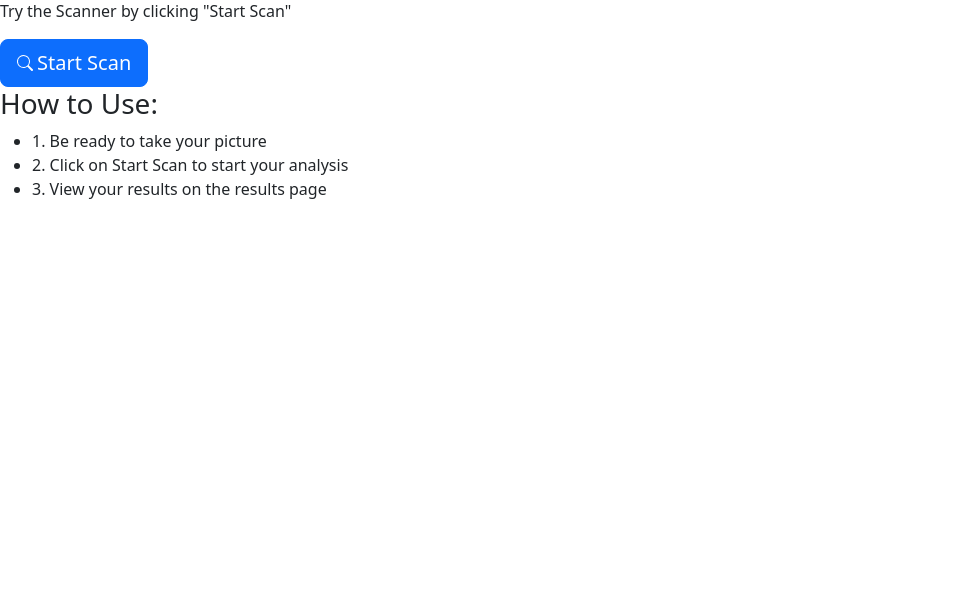
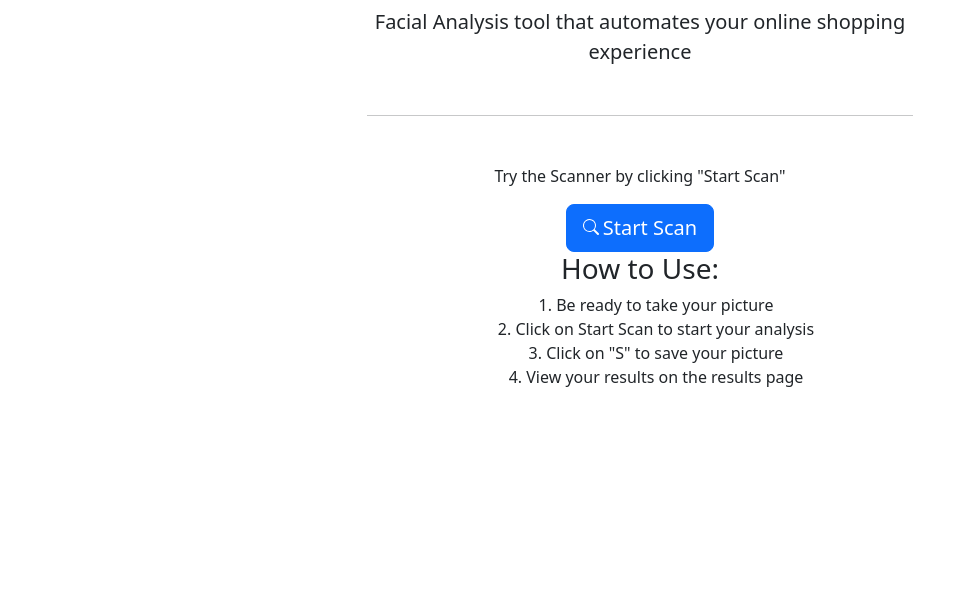
Before and after one commit to kts-alt/bio-beauty, a Flask app: page /instructions in a window 1280 px wide. Shown: the part 211-800 px from the top of the page, without its empty margins (0-967 px from the left). Run offline with Flask 2, Linux system fonts and the light colour scheme.

Commit message:
added more styling

```diff
--- a/routes.py
+++ b/routes.py
@@ -1,5 +1,5 @@
 from app import app
-from dfs import objs, run_dfs
+from dfs import run_dfs
 from flask import render_template
 
 @app.route('/')
--- a/static/style.css
+++ b/static/style.css
@@ -1,3 +1,6 @@
 h1 {
-    background-color: #3F00FF;
+    color: white;
+    background-image: url('https://previews.123rf.com/images/foxaon/foxaon1203/foxaon120300167/12751991-abstract-robot-eye.jpg');
+    background-size: cover;
+
 }
--- a/templates/about.html
+++ b/templates/about.html
@@ -1,6 +1,8 @@
 {% extends "base.html" %}
 
 {% block main %}
-<h3>About BioBeauty</h3>
-<p>BioBeauty is an automated shopping tool that generates your shopping preferences based on an analysis of your face</p>
+<div class="container text-center">
+    <h3>About BioBeauty</h3>
+    <p>BioBeauty is an automated shopping tool that generates your shopping preferences based on an analysis of your face</p>
+</div>
 {% endblock %}
--- a/templates/base.html
+++ b/templates/base.html
@@ -9,30 +9,40 @@
 </head>
 <body>
 <nav class="navbar navbar-expand-lg navbar-light bg-light">
+    <div class="container">
         <a class="navbar-brand" href="{{ url_for('index') }}">BioBeauty</a>
         <svg xmlns="http://www.w3.org/2000/svg" width="27" height="27" fill="currentColor" class="bi bi-moon" viewBox="0 0 16 16">
         <path d="M6 .278a.768.768 0 0 1 .08.858 7.208 7.208 0 0 0-.878 3.46c0 4.021 3.278 7.277 7.318 7.277.527 0 1.04-.055 1.533-.16a.787.787 0 0 1 .81.316.733.733 0 0 1-.031.893A8.349 8.349 0 0 1 8.344 16C3.734 16 0 12.286 0 7.71 0 4.266 2.114 1.312 5.124.06A.752.752 0 0 1 6 .278zM4.858 1.311A7.269 7.269 0 0 0 1.025 7.71c0 4.02 3.279 7.276 7.319 7.276a7.316 7.316 0 0 0 5.205-2.162c-.337.042-.68.063-1.029.063-4.61 0-8.343-3.714-8.343-8.29 0-1.167.242-2.278.681-3.286z"/>
         </svg>
-  <button class="navbar-toggler" type="button" data-toggle="collapse" data-target="#navbarNavAltMarkup" aria-controls="navbarNavAltMarkup" aria-expanded="false" aria-label="Toggle navigation">
-    <span class="navbar-toggler-icon"></span>
         </button>
-  <div class="collapse navbar-collapse" id="navbarNavAltMarkup">
+        <div class="collapse navbar-collapse" id="navbarNavAltMarkup"></div>
         <div class="navbar-nav">
           <a class="nav-item nav-link" href="{{ url_for('about') }}">About</a>
           <a class="nav-item nav-link" href="{{ url_for('instructions') }}">Instructions</a>
           <a class="nav-item nav-link" href="{{ url_for('webcam') }}">Start Scan</a>
         </div>
       </div>
+    </div>
 </nav>
-<div class="jumbotron">
-    <h1 class="display-4">Welcome to BioBeauty</h1>
+<div class="jumbotron jumbotron-fluid text-center">
+    <div class="container">
+        <div class="row">
+            <div class="col">
+            </div>
+            <div class="col-6">
+                <h1 class="display-3">Welcome to BioBeauty</h1>
                 <p class="lead">Facial Analysis tool that automates your online shopping experience</p>
-    <hr class="my-4">
+                <hr class="my-5">
                 <p>Try the Scanner by clicking "Start Scan"</p>
                 <a class="btn btn-primary btn-lg" href="{{ url_for('webcam') }}" role="button"><svg xmlns="http://www.w3.org/2000/svg" width="20" height="20" fill="currentColor" class="bi bi-search" viewBox="0 0 20 20">
                 <path d="M11.742 10.344a6.5 6.5 0 1 0-1.397 1.398h-.001c.03.04.062.078.098.115l3.85 3.85a1 1 0 0 0 1.415-1.414l-3.85-3.85a1.007 1.007 0 0 0-.115-.1zM12 6.5a5.5 5.5 0 1 1-11 0 5.5 5.5 0 0 1 11 0z"/>
                 </svg>Start Scan</a>
             </div>
+            <div class="col">
+            </div>
+        </div>
+    </div>
+</div>
 </body>
 </html>
 {% block main %}
--- a/templates/instructions.html
+++ b/templates/instructions.html
@@ -1,10 +1,14 @@
 {% extends "base.html" %}
 
 {% block main %}
-<h3>How to Use:</h3>
-<ul>
-    <li>1. Be ready to take your picture</li>
-    <li>2. Click on Start Scan to start your analysis</li>
-    <li>3. View your results on the results page</li>
-</ul>
+<div class="container text-center">
+    <h3>How to Use:</h3>
+    <ul style="list-style-type: none">
+        <li>1. Be ready to take your picture</li>
+        <li>2. Click on Start Scan to start your analysis</li>
+        <li>3. Click on "S" to save your picture</li>
+        <li>4. View your results on the results page</li>
+    </ul>
+</div>
+
 {% endblock %}
```
Also changed, not shown: templates/dfs_response.html (+66 -22 lines), templates/webcam.html (+4 -3 lines), static/images/saved_img-final.jpg, static/images/saved_img.jpg. Lines whose indentation alone changed are shown as unchanged.
